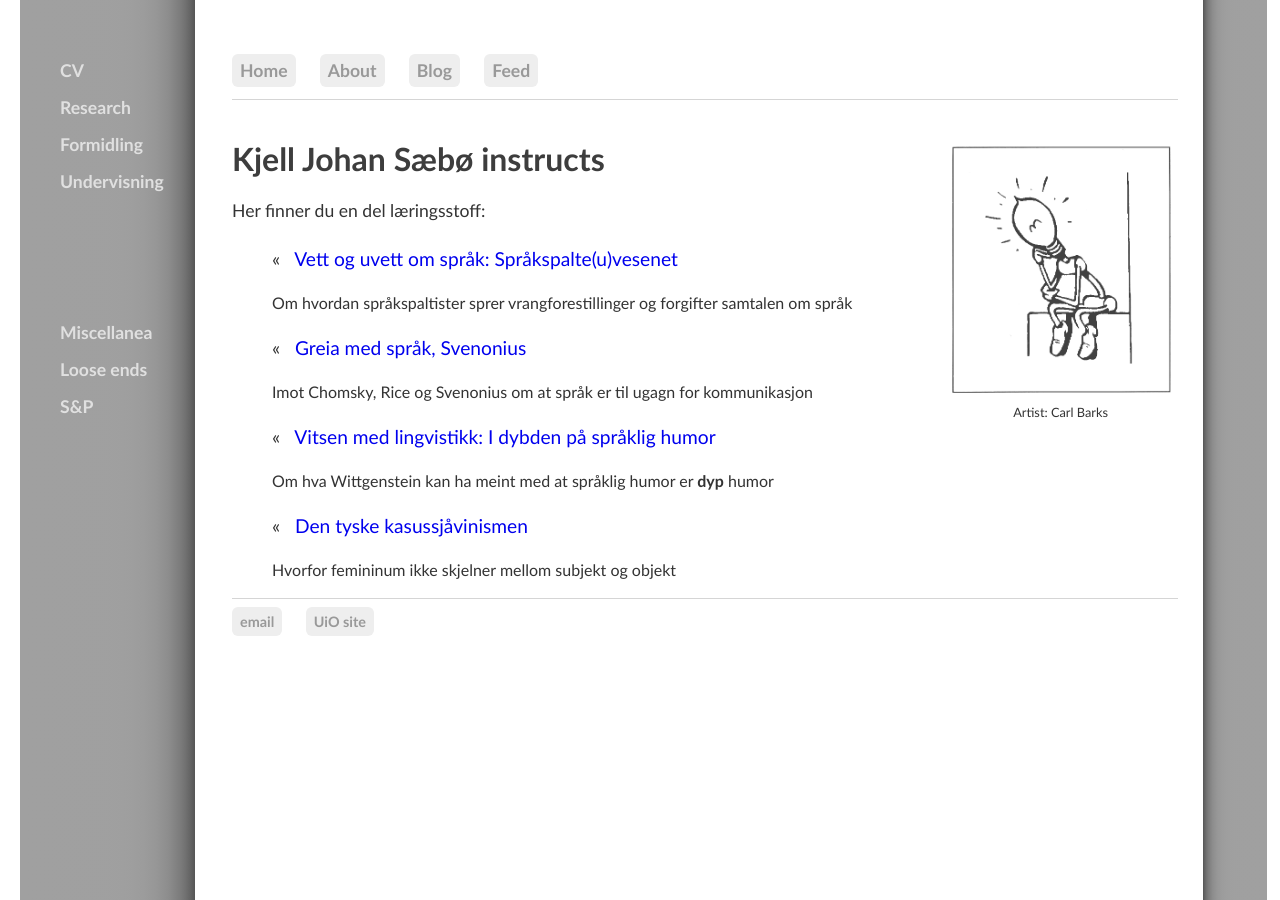
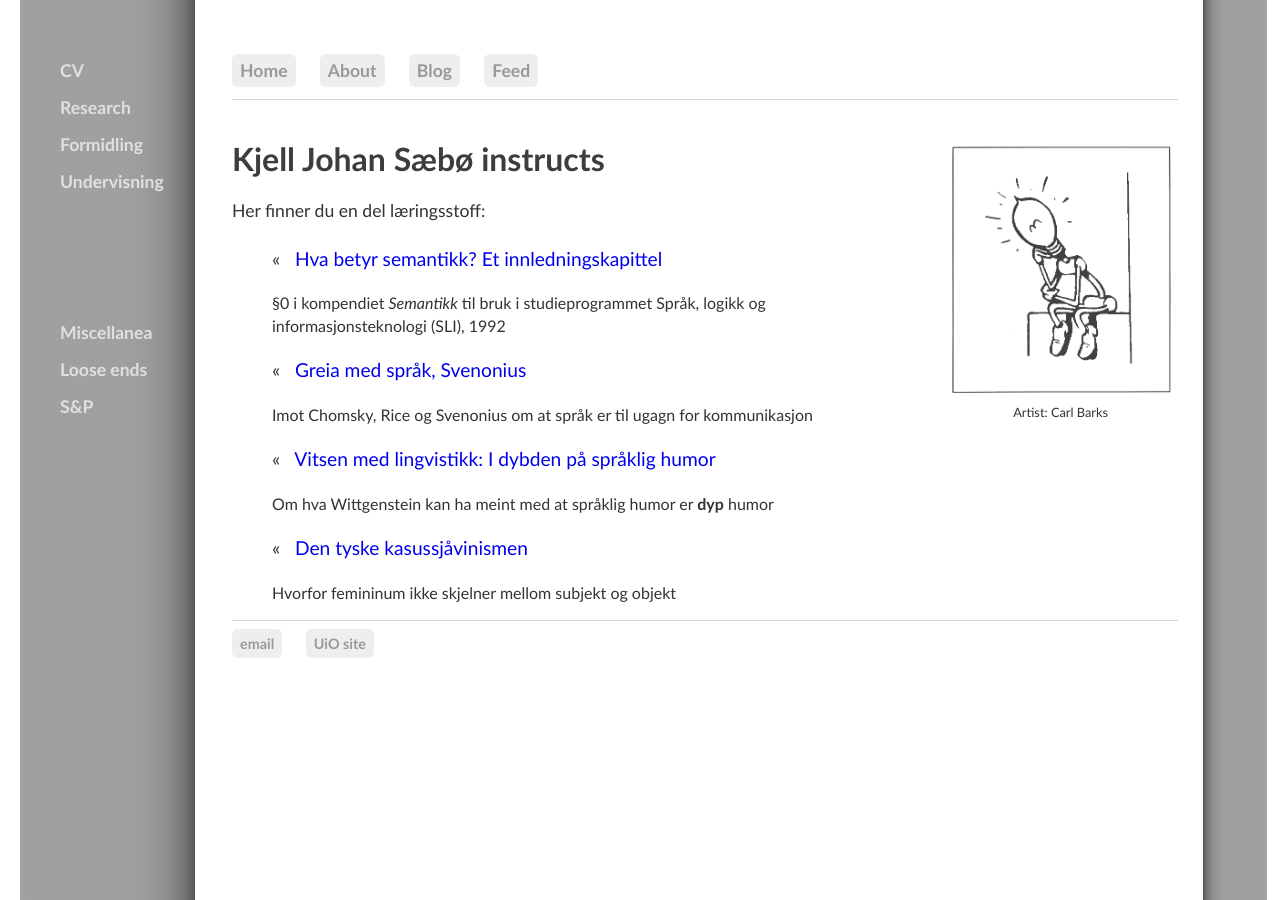
Before and after one commit to kjelljs/kjelljs.github.io, a Jekyll site: the page built from courses/index.html, in a window 1280 px wide. Built offline with Jekyll 4.4.1, drawn with Linux system fonts in a browser that asks for light colours.

Commit message:
Update index.html

```diff
--- a/courses/index.html
+++ b/courses/index.html
@@ -28,7 +28,7 @@ figcaption {
 
 <div class="ingress"><p>Her finner du en del læringsstoff:</p></div>
 
-<ul><li id="blogposts">&laquo; &nbsp; <a href="/dissemination/terapi.html">Vett og uvett om språk: Språkspalte(u)vesenet</a></li><p>Om hvordan språkspaltister sprer vrangforestillinger og forgifter samtalen om språk</p>
+<ul><li id="blogposts">&laquo; &nbsp; <a href="/pdf/semantikk92.pdf">Hva betyr semantikk? Et innledningskapittel</a></li><p>§0 i kompendiet <i>Semantikk</i> til bruk i studieprogrammet Språk, logikk og informasjonsteknologi (SLI), 1992</p>
 <li id="blogposts">&laquo; &nbsp; <a href="/dissemination/svenon.html">Greia med språk, Svenonius</a></li>
 	<p>Imot Chomsky, Rice og Svenonius om at språk er til ugagn for kommunikasjon</p>
 <li id="blogposts">&laquo; &nbsp; <a href="/dissemination/vitsen.html">Vitsen med lingvistikk: I dybden på språklig humor</a></li>
```
